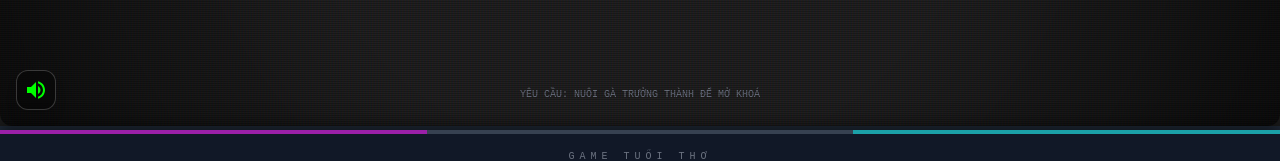
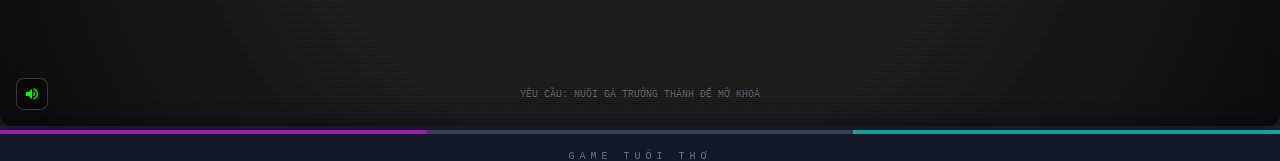
Before and after one commit to annguyen662006/TamagotchiVN, a React (Vite) app: page / in a window 1280 px wide. Shown: the part 514-675 px from the top of the page. Built offline with nearby package versions, Linux system fonts and the light colour scheme.

Commit message:
fix: Resize and adjust mute button styling
Update the mute button size, border-radius, and SVG icon dimensions to a smaller, more consistent look. This improves the visual hierarchy and overall UI polish.

```diff
--- a/App.tsx
+++ b/App.tsx
@@ -68,17 +68,17 @@ export default function App() {
             {/* Mute Button - Góc dưới cùng bên trái của màn hình game */}
             <button
                 onClick={toggleMusic}
-                className="absolute bottom-4 left-4 z-[55] w-10 h-10 bg-black/30 border border-white/20 rounded-xl flex items-center justify-center text-neon-green hover:bg-black/50 hover:border-neon-green active:scale-95 transition-all shadow-lg backdrop-blur-md"
+                className="absolute bottom-4 left-4 z-[55] w-8 h-8 bg-black/30 border border-white/20 rounded-lg flex items-center justify-center text-neon-green hover:bg-black/50 hover:border-neon-green active:scale-95 transition-all shadow-lg backdrop-blur-md"
                 title={isMusicEnabled ? "Tắt nhạc nền" : "Bật nhạc nền"}
             >
                 {isMusicEnabled ? (
-                     // Loa bật (Volume Up) - Icon chuẩn Material Design
-                     <svg xmlns="http://www.w3.org/2000/svg" width="24" height="24" viewBox="0 0 24 24" fill="currentColor">
+                     // Loa bật (Volume Up)
+                     <svg xmlns="http://www.w3.org/2000/svg" width="16" height="16" viewBox="0 0 24 24" fill="currentColor">
                         <path d="M3 9v6h4l5 5V4L7 9H3zm13.5 3c0-1.77-1.02-3.29-2.5-4.03v8.05c1.48-.73 2.5-2.25 2.5-4.02zM14 3.23v2.06c2.89.86 5 3.54 5 6.71s-2.11 5.85-5 6.71v2.06c4.01-.91 7-4.49 7-8.77s-2.99-7.86-7-8.77z"/>
                      </svg>
                 ) : (
                      // Loa tắt (Volume Off)
-                     <svg xmlns="http://www.w3.org/2000/svg" width="24" height="24" viewBox="0 0 24 24" fill="currentColor" className="text-red-500">
+                     <svg xmlns="http://www.w3.org/2000/svg" width="16" height="16" viewBox="0 0 24 24" fill="currentColor" className="text-red-500">
                         <path d="M16.5 12c0-1.77-1.02-3.29-2.5-4.03v2.21l2.45 2.45c.03-.2.05-.41.05-.63zm2.5 0c0 .94-.2 1.82-.54 2.64l1.51 1.51c.66-1.24 1.03-2.65 1.03-4.15 0-4.28-2.99-7.86-7-8.77v2.06c2.89.86 5 3.54 5 6.71zM4.27 3L3 4.27 7.73 9H3v6h4l5 5v-6.73l4.25 4.25c-.67.52-1.42.93-2.25 1.18v2.06c1.38-.31 2.63-.95 3.69-1.81L19.73 21 21 19.73 4.27 3zM12 4L9.91 6.09 12 8.18V4z"/>
                      </svg>
                 )}
```
